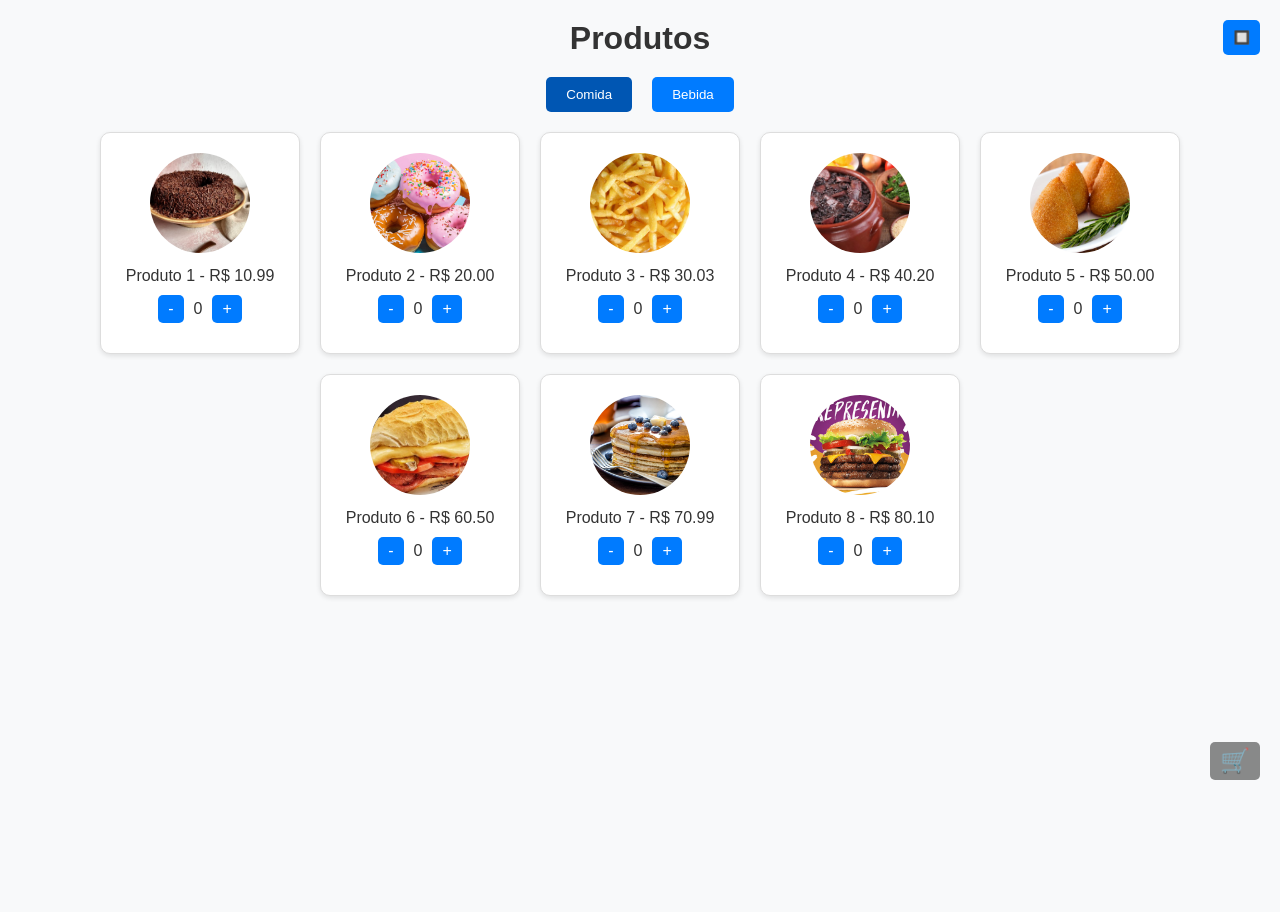
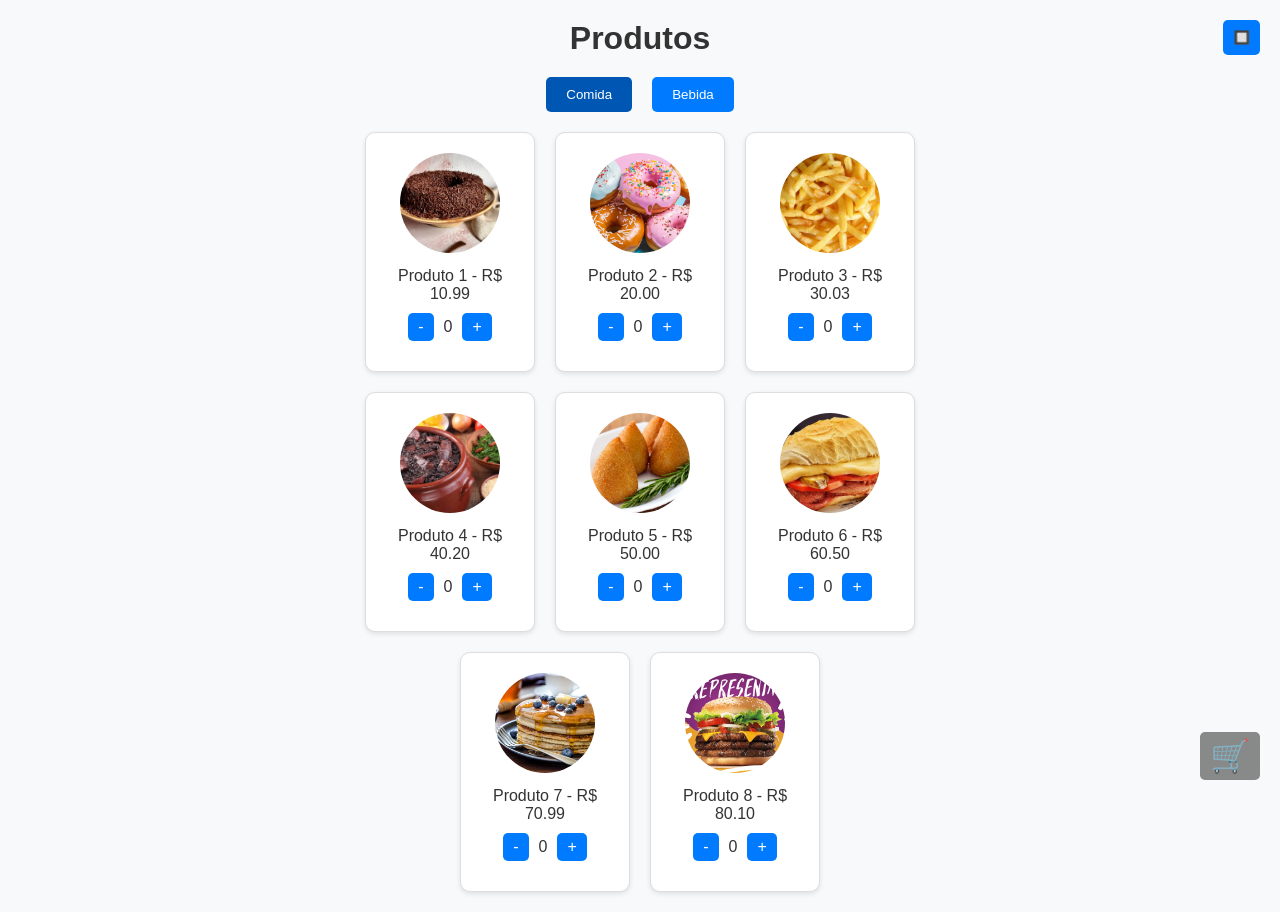
Before and after one commit to rafaelribeiro96/teste-restaurante, a Next.js app: page / in a window 1280 px wide. Before the commit the page ends 800 px from the top, so only its background shows below. Built offline with nearby package versions, Linux system fonts and the light colour scheme.

Commit message:
atualizando widht

```diff
--- a/src/pages/index.jsx
+++ b/src/pages/index.jsx
@@ -17,7 +17,7 @@
   const filteredProducts = products.filter(product => product.category === category);
 
   return (
-    <div>
+    <div className="products-page">
       <h1>Produtos</h1>
       <FullScreenButton />
       <div className="category-buttons">
--- a/src/styles/index.css
+++ b/src/styles/index.css
@@ -1,3 +1,12 @@
+.products-page {
+  max-width: 800px;
+  margin: 0 auto;
+  padding: 0;
+  display: flex;
+  flex-direction: column;
+  align-items: center;
+}
+
 /* Category buttons */
 .category-buttons {
   text-align: center;
@@ -21,6 +30,11 @@
 }
 
 /* Product list */
+
+.product-list {
+  max-width: 600px;
+}
+
 ul.product-list {
   display: flex;
   flex-wrap: wrap;
@@ -36,10 +50,11 @@
   border-radius: 10px;
   padding: 20px;
   text-align: center;
-  width: 200px;
+  max-width: 170px;
   box-shadow: 0 2px 5px rgba(0, 0, 0, 0.1);
   transition: transform 0.3s;
 }
+
 
 ul.product-list li:hover {
   transform: translateY(-5px);
@@ -81,7 +96,7 @@
 
 /* styles/index.css */
 .cart-button-bottom {
-  font-size: x-large;
+  font-size: xx-large;
   position: fixed;
   bottom: 20px;
   right: 20px;
```
